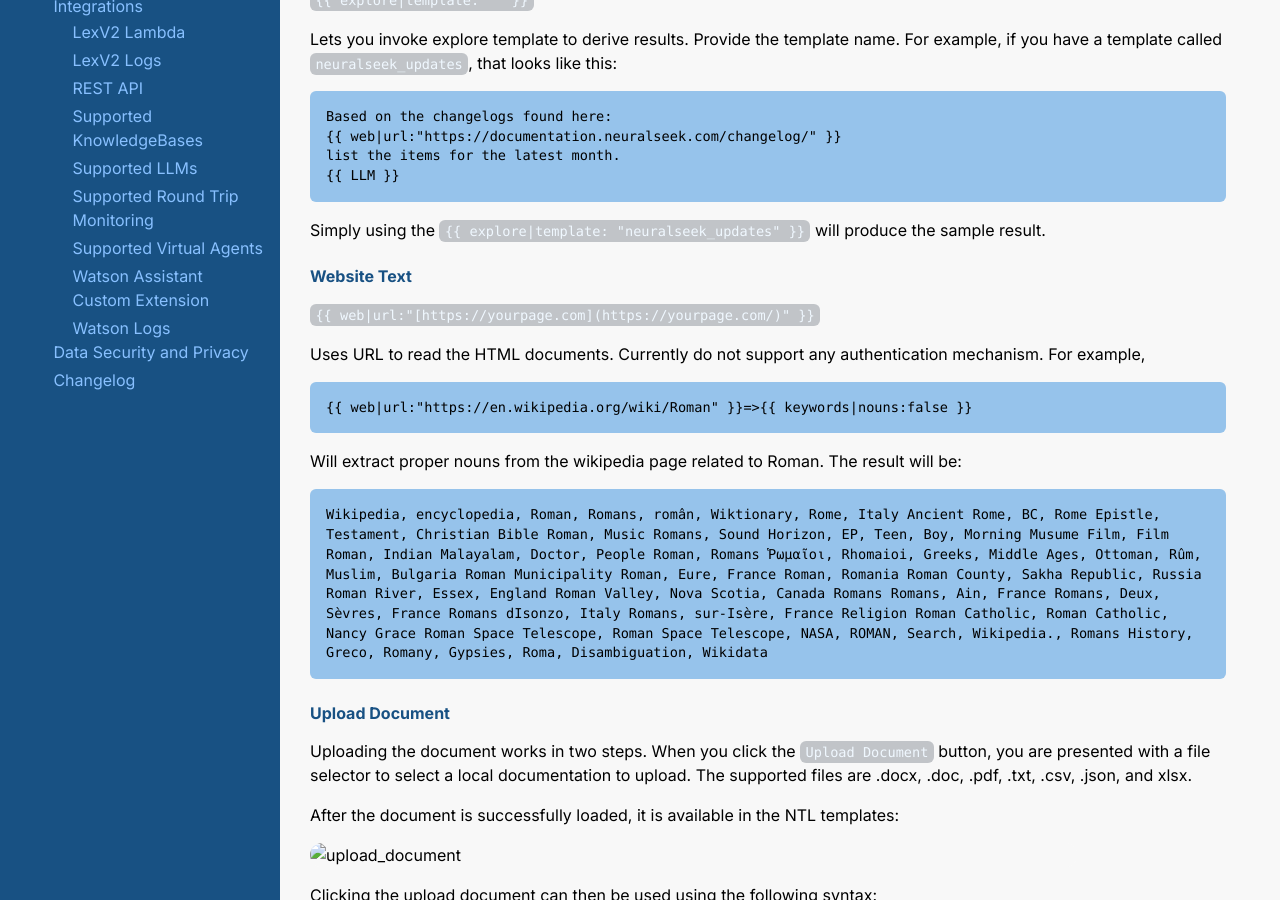
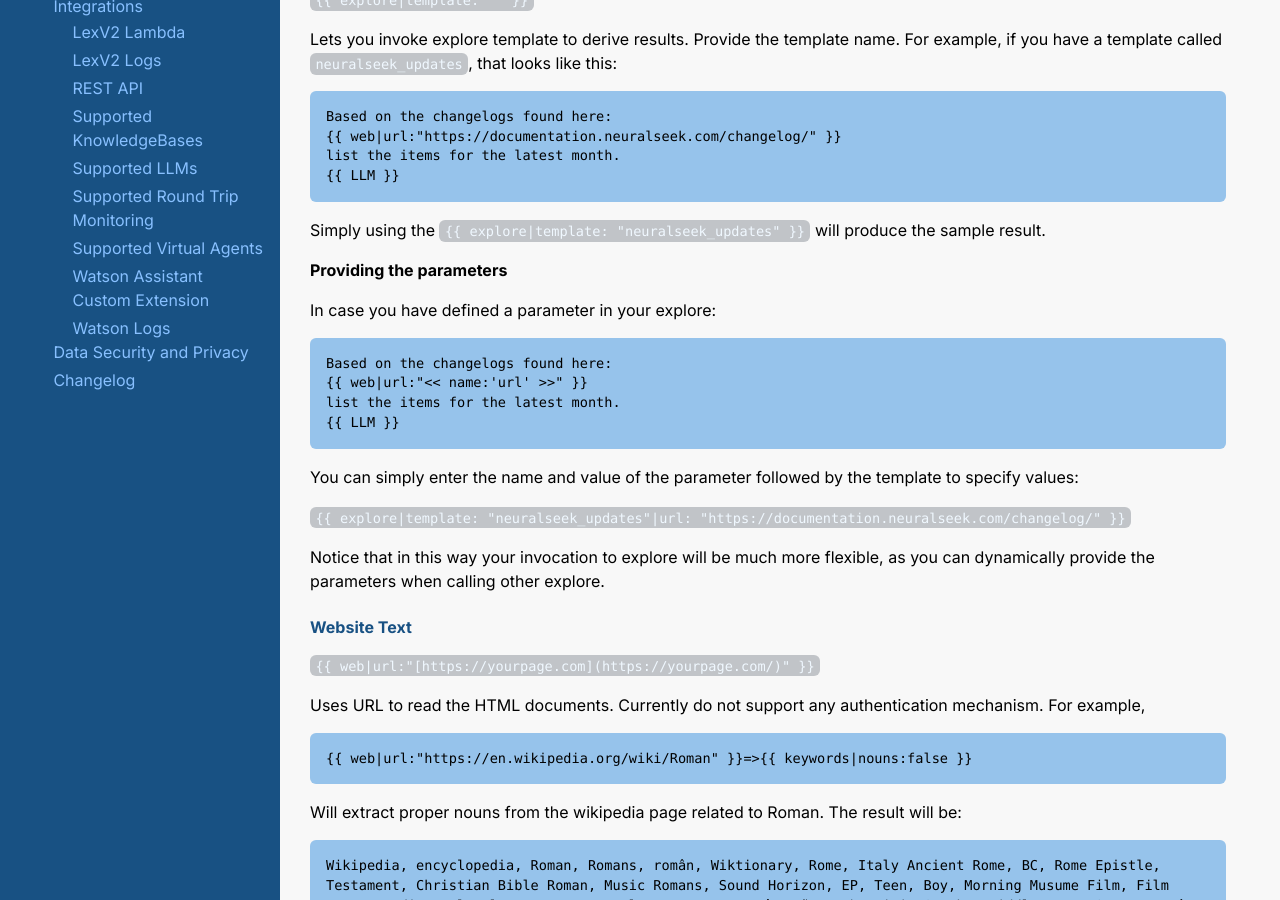
Before and after one commit to CerebralBlue/neuralseekweb, a Jekyll site: the page built from docs/main_features/explore_platform/ntl/ntl.md, in a window 1280 px wide and 900 px high, scrolled down 1230 px. Built offline with Jekyll 4.4.1, drawn with Linux system fonts in a browser that asks for light colours.

Commit message:
deploying docs to neuralseekweb

````diff
--- a/docs/main_features/explore_platform/ntl/ntl.md
+++ b/docs/main_features/explore_platform/ntl/ntl.md
@@ -74,6 +74,27 @@ list the items for the latest month.
 {% raw %}
 Simply using the `{{ explore|template: "neuralseek_updates" }}` will produce the sample result.
 {% endraw %}
+
+**Providing the parameters**
+
+In case you have defined a parameter in your explore:
+
+{% raw %}
+```
+Based on the changelogs found here:
+{{ web|url:"<< name:'url' >>" }}
+list the items for the latest month.
+{{ LLM }}
+```
+{% endraw %}
+
+You can simply enter the name and value of the parameter followed by the template to specify values:
+
+{% raw %}
+`{{ explore|template: "neuralseek_updates"|url: "https://documentation.neuralseek.com/changelog/" }}`
+{% endraw %}
+
+Notice that in this way your invocation to explore will be much more flexible, as you can dynamically provide the parameters when calling other explore.
 
 #### Website Text
 
````
